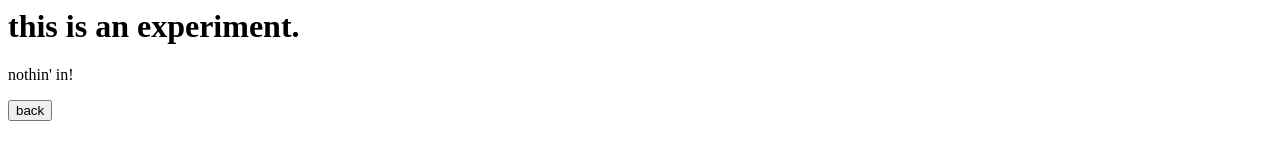
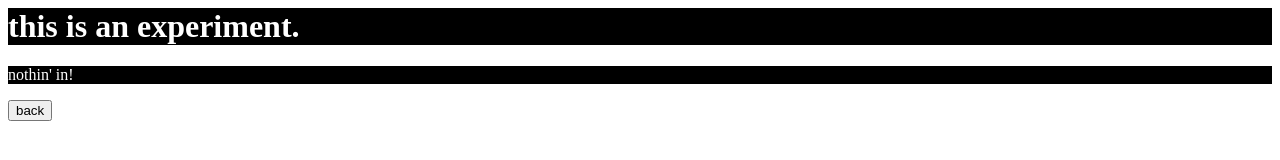
Before and after one commit to Grbldrbl/infidisk-computer-0.3, a plain HTML site: page experiment.html in a window 1280 px wide. Drawn offline with Linux system fonts and the light colour scheme.

Commit message:
Update experiment.html

```diff
--- a/experiment.html
+++ b/experiment.html
@@ -1,3 +1,4 @@
+<link rel="stylesheet" href="global.css"></link>
 <title>app id: 5326</title>
 <h1>this is an experiment.</h1>
 <p>nothin' in!</p>
```
